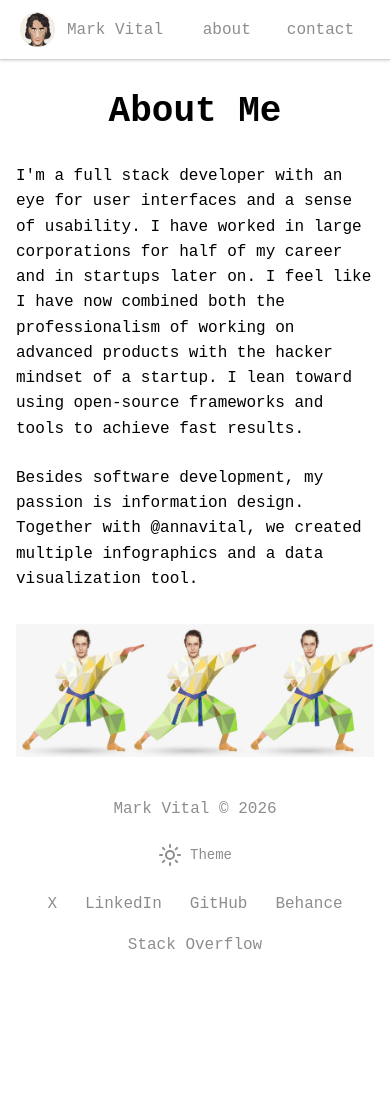
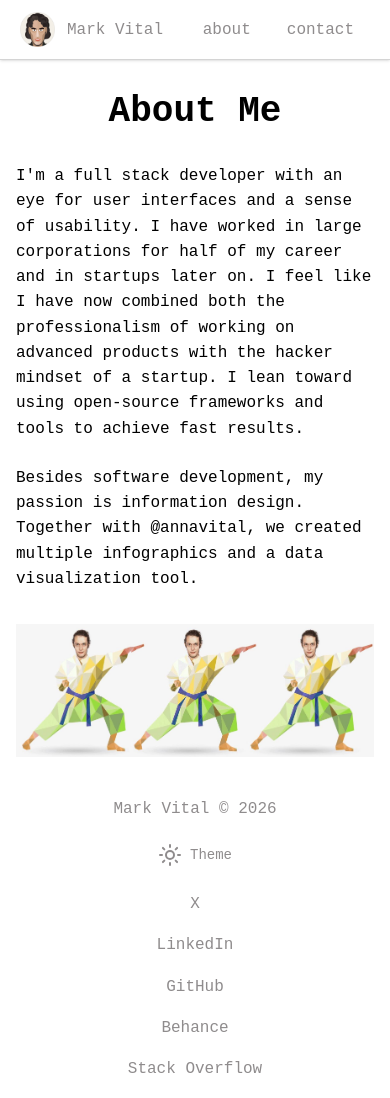
Before and after one commit to markvital/markvital.github.io, a Next.js app: page /about/ in a window 390 px wide. Before the commit the page ends 975 px from the top, so only its background shows below. Built offline with nearby package versions, Linux system fonts and the light colour scheme.

Commit message:
fix: prevent footer social links wrapping

```diff
--- a/components/site-footer.tsx
+++ b/components/site-footer.tsx
@@ -4,14 +4,14 @@ import { ThemeToggle } from "@/components/theme-toggle"
 export function SiteFooter() {
   return (
     <footer className="shrink-0 px-5 pb-3 pt-10 text-[var(--muted-foreground)]">
-      <div className="grid gap-4 text-center sm:grid-cols-[1fr_auto_1fr] sm:items-center sm:text-left">
-        <div className="sm:justify-self-start">
+      <div className="relative grid gap-4 text-center md:flex md:items-center md:justify-between md:text-left">
+        <div>
           {site.copyrightName} © {new Date().getFullYear()}
         </div>
-        <div className="flex justify-center">
+        <div className="flex justify-center md:absolute md:left-1/2 md:-translate-x-1/2">
           <ThemeToggle showLabel />
         </div>
-        <ul className="flex flex-wrap items-center justify-center gap-x-3 gap-y-2 sm:justify-self-end sm:justify-end">
+        <ul className="flex flex-col items-center gap-y-2 md:flex-row md:justify-end md:gap-x-3 md:gap-y-0">
           {site.socialLinks.map(link => (
             <li key={link.href}>
               <a
```
